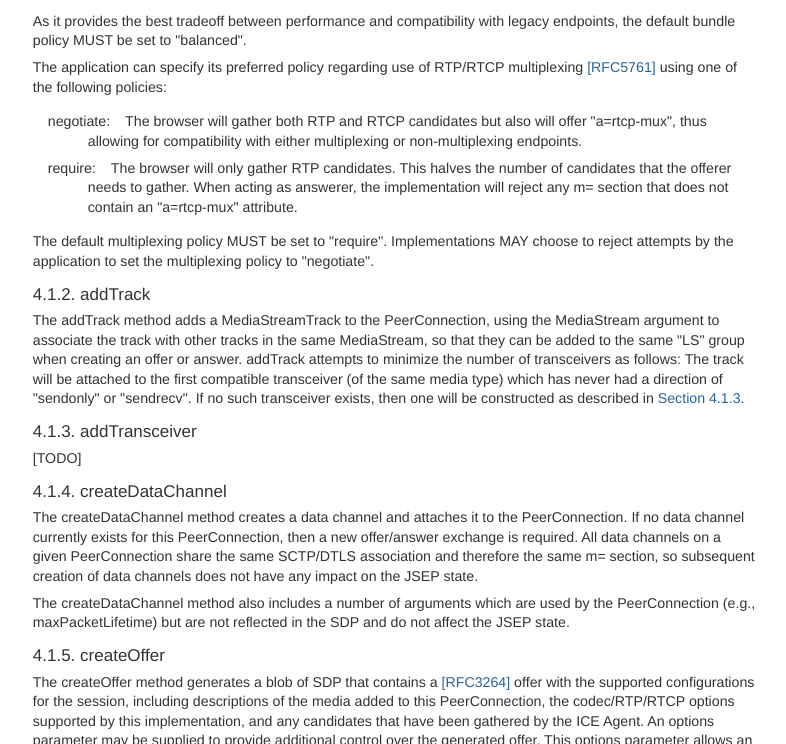
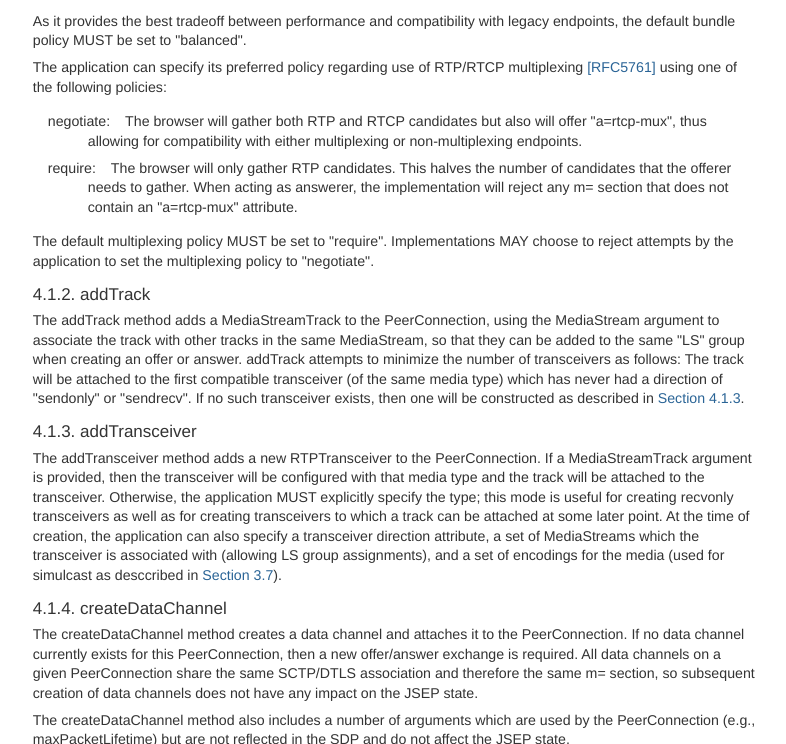
Before and after one commit to rtcweb-wg/jsep, a plain HTML site: page draft-ietf-rtcweb-jsep.html in a window 1280 px wide. Shown: the part 11256-12000 px from the top of the page, without its empty margins (39-825 px from the left). Drawn offline with Linux system fonts and the light colour scheme.

Commit message:
Script updating gh-pages. [ci skip]

```diff
--- a/draft-ietf-rtcweb-jsep.html
+++ b/draft-ietf-rtcweb-jsep.html
@@ -742,7 +742,7 @@ candidate:1 1 UDP 1694498815 192.0.2.33 10000 typ host
 <h3 id="rfc.section.4.1.2"><a href="#rfc.section.4.1.2">4.1.2.</a> <a href="#sec.addTrack" id="sec.addTrack">addTrack</a></h3>
 <p id="rfc.section.4.1.2.p.1">The addTrack method adds a MediaStreamTrack to the PeerConnection, using the MediaStream argument to associate the track with other tracks in the same MediaStream, so that they can be added to the same "LS" group when creating an offer or answer.  addTrack attempts to minimize the number of transceivers as follows: The track will be attached to the first compatible transceiver (of the same media type) which has never had a direction of "sendonly" or "sendrecv". If no such transceiver exists, then one will be constructed as described in <a href="#sec.addTransceiver">Section 4.1.3</a>.  </p>
 <h3 id="rfc.section.4.1.3"><a href="#rfc.section.4.1.3">4.1.3.</a> <a href="#sec.addTransceiver" id="sec.addTransceiver">addTransceiver</a></h3>
-<p id="rfc.section.4.1.3.p.1">[TODO]</p>
+<p id="rfc.section.4.1.3.p.1">The addTransceiver method adds a new RTPTransceiver to the PeerConnection.  If a MediaStreamTrack argument is provided, then the transceiver will be configured with that media type and the track will be attached to the transceiver. Otherwise, the application MUST explicitly specify the type; this mode is useful for creating recvonly transceivers as well as for creating transceivers to which a track can be attached at some later point.  At the time of creation, the application can also specify a transceiver direction attribute, a set of MediaStreams which the transceiver is associated with (allowing LS group assignments), and a set of encodings for the media (used for simulcast as desccribed in <a href="#sec.simulcast">Section 3.7</a>).  </p>
 <h3 id="rfc.section.4.1.4"><a href="#rfc.section.4.1.4">4.1.4.</a> <a href="#sec.createDataChannel" id="sec.createDataChannel">createDataChannel</a></h3>
 <p id="rfc.section.4.1.4.p.1">The createDataChannel method creates a data channel and attaches it to the PeerConnection. If no data channel currently exists for this PeerConnection, then a new offer/answer exchange is required. All data channels on a given PeerConnection share the same SCTP/DTLS association and therefore the same m= section, so subsequent creation of data channels does not have any impact on the JSEP state.  </p>
 <p id="rfc.section.4.1.4.p.2">The createDataChannel method also includes a number of arguments which are used by the PeerConnection (e.g., maxPacketLifetime) but are not reflected in the SDP and do not affect the JSEP state.  </p>
```
Also changed, not shown: index.html (+1 -1 lines), draft-ietf-rtcweb-jsep.txt.
